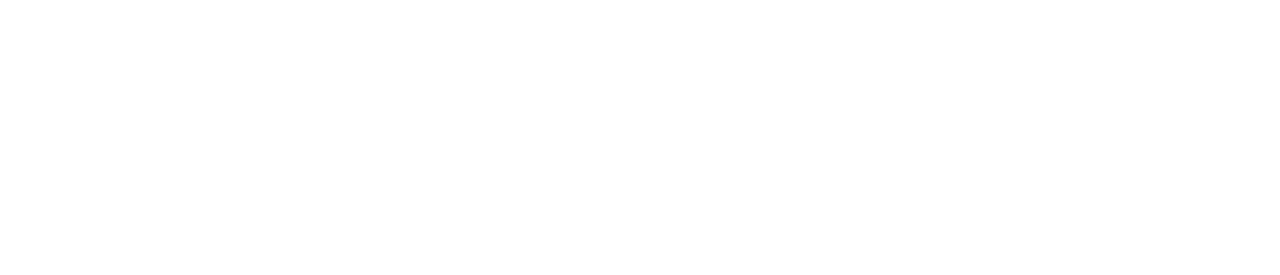
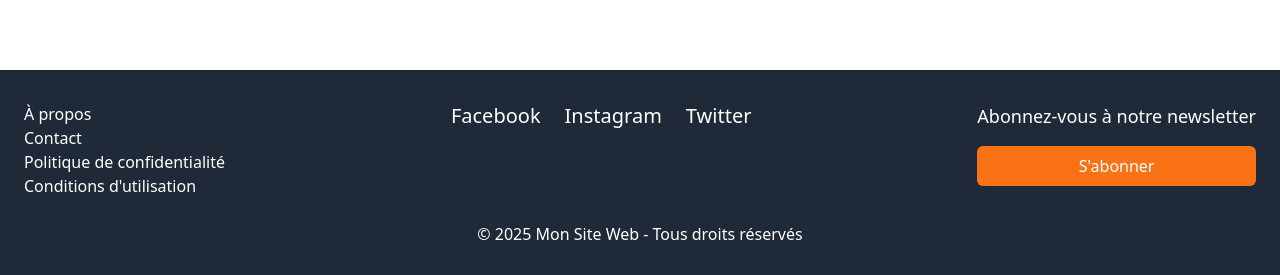
Before and after one commit to Djoko91-94/my-project, a React (Vite) app: page / in a window 1280 px wide. Shown: the part 3096-3371 px from the top of the page. Before the commit the page ends 3166 px from the top, so only its background shows below. Built offline with nearby package versions, Linux system fonts and the light colour scheme.

Commit message:
add link

```diff
--- a/package.json
+++ b/package.json
@@ -26,6 +26,6 @@
     "globals": "^15.14.0",
     "postcss": "^8.4.49",
     "tailwindcss": "^3.4.17",
-    "vite": "^6.0.5"
+    "vite": "^6.1.0"
   }
 }
--- a/src/App.jsx
+++ b/src/App.jsx
@@ -164,6 +164,34 @@
 
         </div>
       </section>
+
+      {/* footer*/}
+      <footer class="bg-gray-800 text-white py-8">
+        <div class="max-w-screen-xl mx-auto px-6 flex justify-between items-start">
+          <div class="footer-links space-y-4">
+            <ul class="list-none">
+              <li><a href="/about" class="hover:text-orange-500">À propos</a></li>
+              <li><a href="/contact" class="hover:text-orange-500">Contact</a></li>
+              <li><a href="/privacy-policy" class="hover:text-orange-500">Politique de confidentialité</a></li>
+              <li><a href="/terms" class="hover:text-orange-500">Conditions d'utilisation</a></li>
+            </ul>
+          </div>
+          <div class="footer-socials space-x-6">
+            <a href="https://facebook.com" class="text-white text-xl hover:text-orange-500">Facebook</a>
+            <a href="https://instagram.com" class="text-white text-xl hover:text-orange-500">Instagram</a>
+            <a href="https://twitter.com" class="text-white text-xl hover:text-orange-500">Twitter</a>
+          </div>
+          <div class="footer-newsletter flex flex-col space-y-4">
+            <p class="text-lg">Abonnez-vous à notre newsletter</p>
+            <form action="#" class="flex flex-col space-y-3">
+              <button type="submit" class="px-6 py-2 bg-orange-500 text-white rounded-md hover:bg-orange-400 focus:outline-none focus:ring-2 focus:ring-orange-500">S'abonner</button>
+            </form>
+          </div>
+        </div>
+        <div class="footer-bottom text-center mt-6">
+          <p>&copy; 2025 Mon Site Web - Tous droits réservés</p>
+        </div>
+      </footer>
     </>
   );
 }
```
Also changed, not shown: 1 other file (tests, documents, lock files or other folders).
